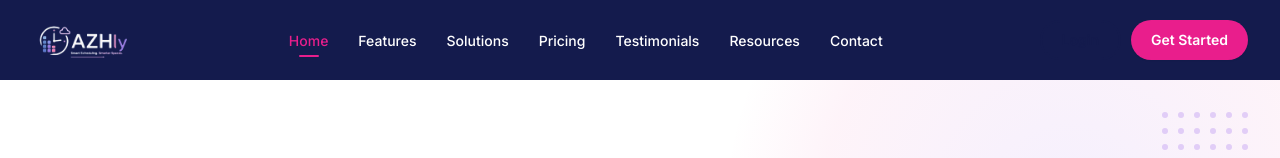
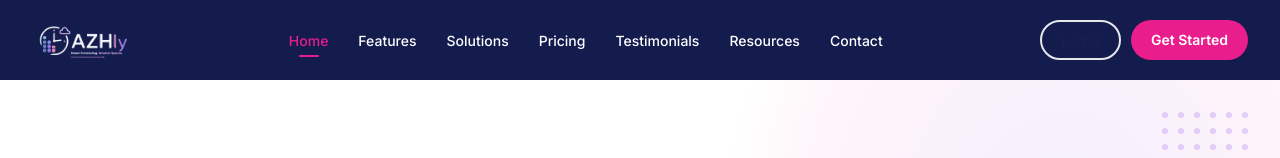
Before and after one commit to pping456/broken, a React (Vite) app in the folder brok/: page / in a window 1280 px wide. Shown: the top 158 px of the page. Built offline with nearby package versions, Linux system fonts and the light colour scheme.

Commit message:
changes in code

```diff
--- a/brok/src/components/layout/Navbar.tsx
+++ b/brok/src/components/layout/Navbar.tsx
@@ -89,7 +89,7 @@ export default function Navbar() {
           <div className="hidden md:flex items-center gap-2.5">
             <button
               onClick={() => setLoginOpen(true)}
-              className="border-2 border-brand-navy text-brand-navy text-sm font-semibold px-5 py-2 rounded-full hover:bg-brand-navy hover:text-white transition-colors cursor-pointer"
+              className="border-2 border-brand-white text-brand-white text-sm font-semibold px-5 py-2 rounded-full hover:bg-brand-navy hover:text-white transition-colors cursor-pointer"
             >
               Login
             </button>
```
